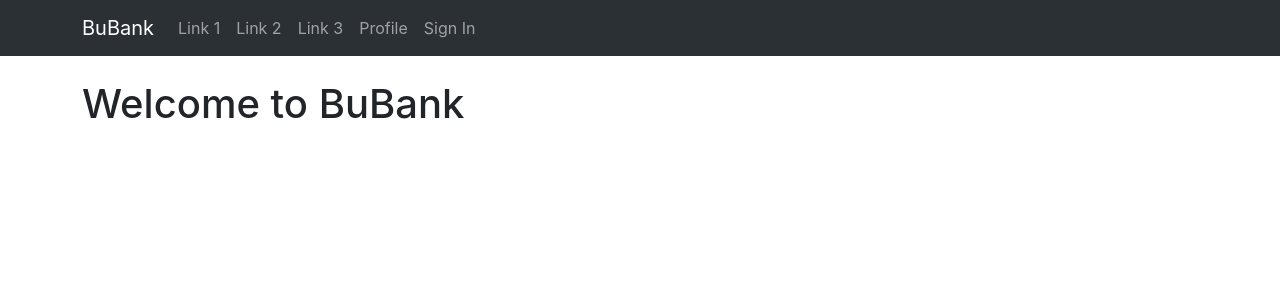
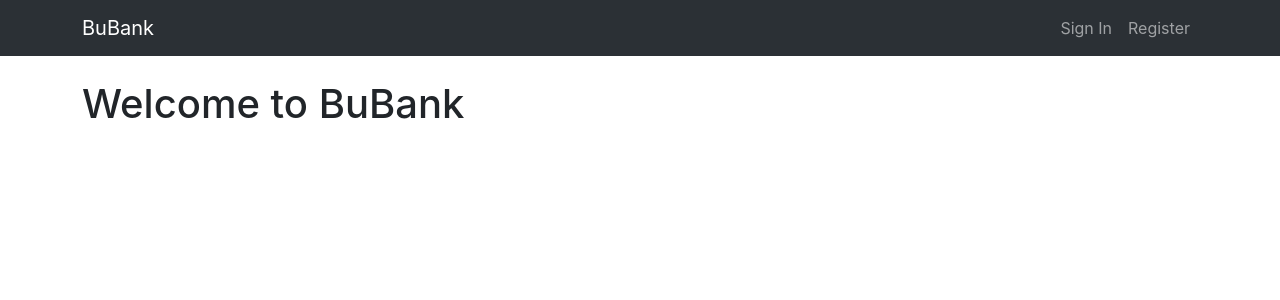
Before and after one commit to Bvcott21/BankProject, a React (Create React App) app in the folder frontend/: page / in a window 1280 px wide. Shown: the top 300 px of the page. Built offline with nearby package versions, Linux system fonts and the light colour scheme.

Commit message:
Included relevant links to Header component

```diff
--- a/frontend/src/components/Header.jsx
+++ b/frontend/src/components/Header.jsx
@@ -1,29 +1,41 @@
 import Container from 'react-bootstrap/Container';
 import Navbar from 'react-bootstrap/Navbar';
 import Nav from 'react-bootstrap/Nav';
-import { useNavigate } from 'react-router-dom';
+import { Link, useNavigate } from 'react-router-dom';
 import { useAuth } from '../context/AuthContext';
 
 const Header = () => {
     const navigate = useNavigate();
-    const { user } = useAuth();
+    const { user, logout } = useAuth();
     const isLoggedIn = !!localStorage.getItem('accessToken');
-    const userRole = localStorage.getItem('role');
+
+    const handleLogout = () => {
+        logout();
+        navigate('/');
+    }
 
     return (
         <Navbar bg='dark' data-bs-theme='dark' expand='lg' className='bg-body-tertiary'>
-            {console.log("[Header component] - isLoggedIn? ", isLoggedIn, 'userRole: ', userRole)}
-            {console.log("[Header component] - localStorage: ", user?.role)}
             <Container>
-                <Navbar.Brand>BuBank</Navbar.Brand>
+                <Navbar.Brand as={Link} to="/">BuBank</Navbar.Brand>
+
                 <Navbar.Toggle aria-controls='basic-navbar-nav' />
                 <Navbar.Collapse id="basic-navbar-nav">
                     <Nav className="me-auto">
-                        <Nav.Link>Link 1</Nav.Link>
-                        <Nav.Link>Link 2</Nav.Link>
-                        <Nav.Link>Link 3</Nav.Link>
-                        <Nav.Link>Profile</Nav.Link>
-                        <Nav.Link>Sign In</Nav.Link>
+                        { isLoggedIn &&
+                            <Nav.Link as={Link} to={user?.role === "ROLE_CUSTOMER" ? "/dashboard" : "/admin/dashboard"}>Dashboard</Nav.Link>
+                        }
+                    </Nav>
+                    <Nav className="ms-auto">
+                        {!isLoggedIn &&
+                            <>
+                                <Nav.Link as={Link} to="/login">Sign In</Nav.Link>
+                                <Nav.Link as={Link} to='/register'>Register</Nav.Link>
+                            </>
+                        }
+                        {isLoggedIn &&
+                            <Nav.Link onClick={handleLogout}>Logout</Nav.Link>
+                        }
                     </Nav>
                 </Navbar.Collapse>
             </Container>
```
